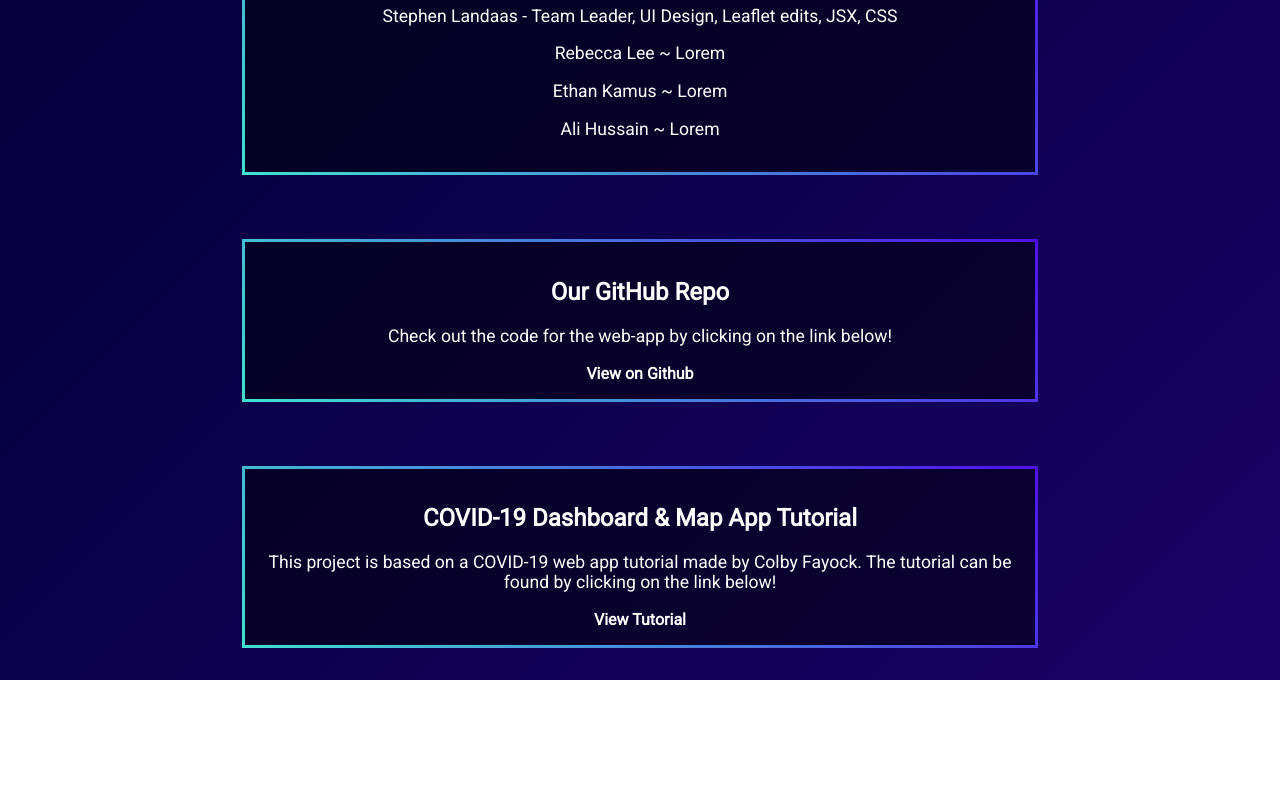
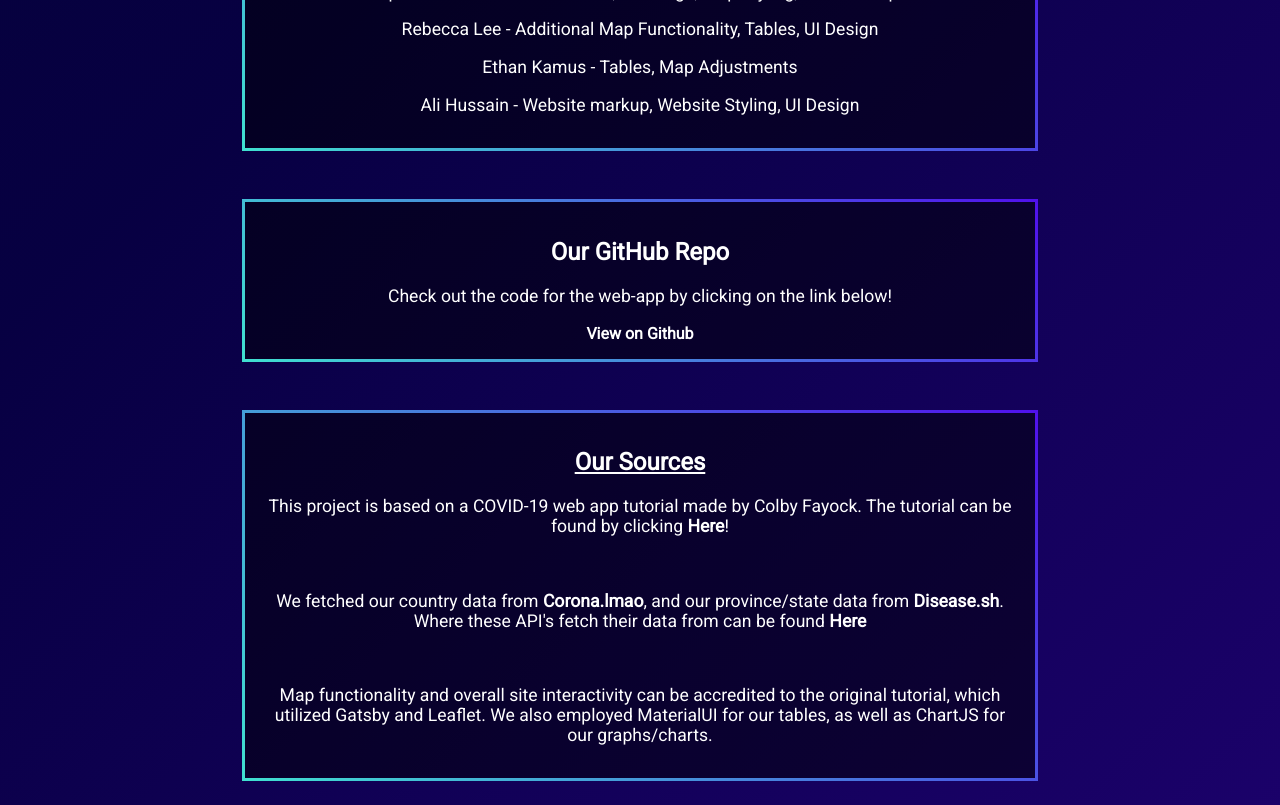
Before and after one commit to beccslee/349-covid-map, a Gatsby site: page /about in a window 1280 px wide. Shown: the part 357-1162 px from the top of the page. Before the commit the page ends 1037 px from the top, so only its background shows below. Built offline with nearby package versions, Linux system fonts and the light colour scheme; Gatsby itself is replaced by a stand-in of ours.

Commit message:
Commafied numbers, and finished about page

```diff
--- a/src/assets/stylesheets/pages/_about.scss
+++ b/src/assets/stylesheets/pages/_about.scss
@@ -18,7 +18,7 @@ body {
 
 .contentBlock {
   background: rgba(0, 0, 0, 0.479);
-  margin: 2em;
+  margin: 1.5em;
   padding: 1em;
   width: 60%;
   text-align: center;
--- a/src/components/BasicTable.js
+++ b/src/components/BasicTable.js
@@ -54,7 +54,7 @@ const BasicTable = (props) => {
               <TableCell className="tableCell" component="th" scope="row">
                 Worldwide Total
               </TableCell>
-              <TableCell align="right">{totalsum}</TableCell>
+              <TableCell align="right">{totalsum.toLocaleString()}</TableCell>
             </TableRow>
           </TableBody>
         ) : (
@@ -71,7 +71,7 @@ const BasicTable = (props) => {
                       {elem.country}
                     </TableCell>
                     <TableCell className="tableCell" align="right">
-                      {elem.value}
+                      {elem.value.toLocaleString()}
                     </TableCell>
                   </TableRow>
                 );
--- a/src/pages/about.js
+++ b/src/pages/about.js
@@ -15,10 +15,10 @@ const SecondPage = () => {
       </div>
       <div className="contentBlock">
         <h1>Meet The Team</h1>
-        <p>Stephen Landaas - Team Leader, UI Design, Leaflet edits, JSX, CSS</p>
-        <p>Rebecca Lee ~ Lorem</p>
-        <p>Ethan Kamus ~ Lorem</p>
-        <p>Ali Hussain ~ Lorem</p>
+        <p>Stephen Landaas - Team Leader, UI Design, Map Styling, Charts/Graphs</p>
+        <p>Rebecca Lee - Additional Map Functionality, Tables, UI Design</p>
+        <p>Ethan Kamus - Tables, Map Adjustments</p>
+        <p>Ali Hussain - Website markup, Website Styling, UI Design</p>
       </div>
       <div className="contentBlock">
         <h2>Our GitHub Repo</h2>
@@ -28,17 +28,18 @@ const SecondPage = () => {
         </a>
       </div>
       <div className="contentBlock">
-        <h2>COVID-19 Dashboard & Map App Tutorial</h2>
+        <h2><u>Our Sources</u></h2>
         <p>
           This project is based on a COVID-19 web app tutorial made by Colby
-          Fayock. The tutorial can be found by clicking on the link below!
+          Fayock. The tutorial can be found by clicking <a href="https://www.freecodecamp.org/news/how-to-create-a-coronavirus-covid-19-dashboard-map-app-in-react-with-gatsby-and-leaflet/" className="link">Here</a>!
         </p>
-        <a
-          href="https://www.freecodecamp.org/news/how-to-create-a-coronavirus-covid-19-dashboard-map-app-in-react-with-gatsby-and-leaflet/"
-          className="link"
-        >
-          View Tutorial
-        </a>
+        <br/>
+        <p>
+          We fetched our country data from <a href="https://corona.lmao.ninja/" className="link">Corona.lmao</a>, and our province/state data from <a href="https://disease.sh/docs/" className="link">Disease.sh</a>. Where these API's fetch their data from can be found <a href="https://github.com/disease-sh/api/blob/master/README.md#sources" className="link">Here</a></p>
+        <br/>
+        <p>
+          Map functionality and overall site interactivity can be accredited to the original tutorial, which utilized Gatsby and Leaflet. We also employed MaterialUI for our tables, as well as ChartJS for our graphs/charts.
+        </p>
       </div>
     </div>
   );
```
Also changed, not shown: src/pages/index.js (+7 -7 lines).
